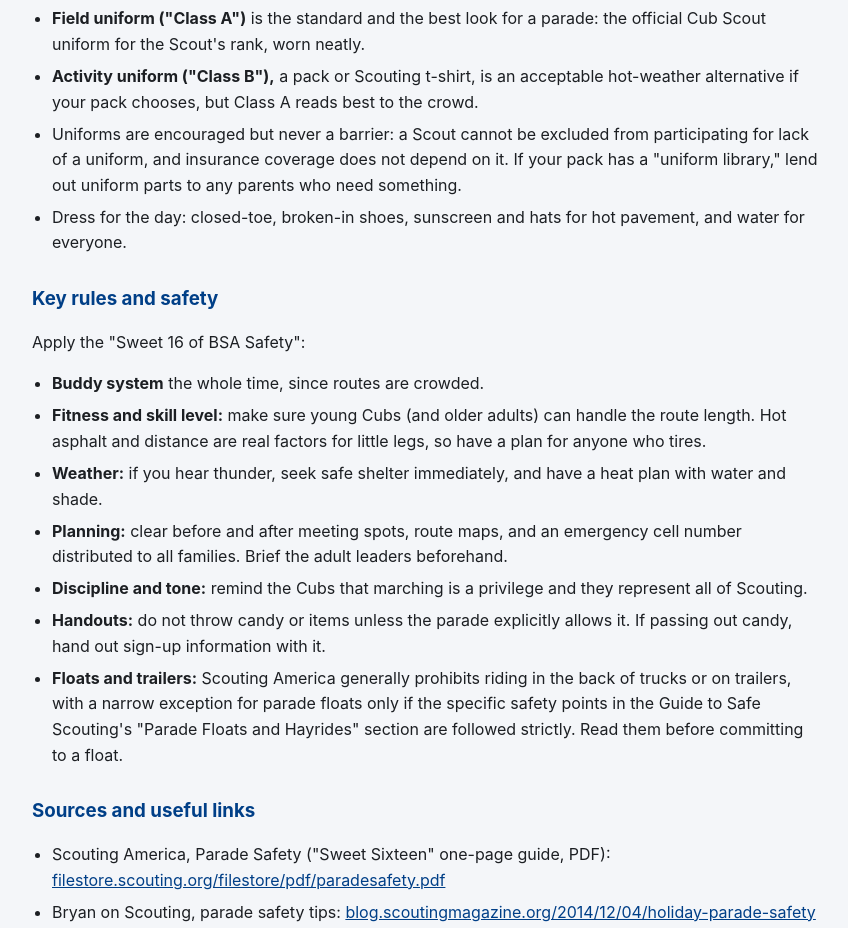
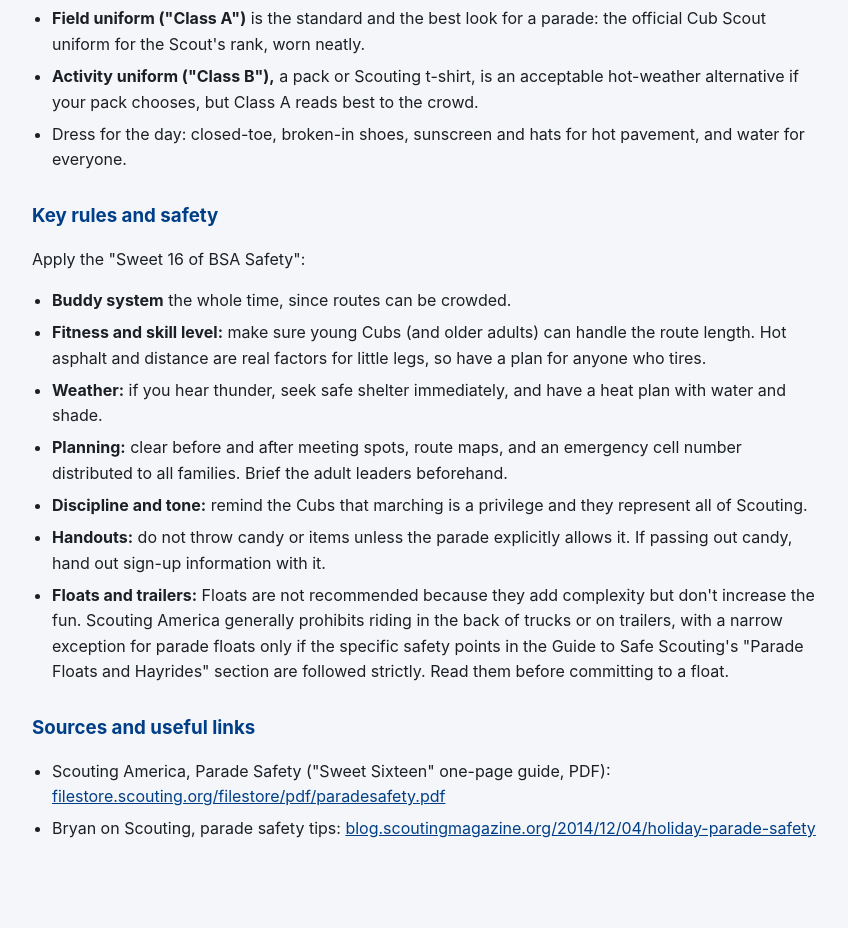
Before and after one commit to Plannity/scout_recruiting, a plain HTML site: page events/summer-fun.html in a window 1280 px wide. Shown: the part 4820-5748 px from the top of the page, without its empty margins (368-1216 px from the left). Drawn offline with Linux system fonts and the light colour scheme.

Commit message:
content: trim Summer Parade uniform and safety guidance
Remove the uniform-library bullet, soften the crowded-routes wording,
and add a recommendation against floats (complexity without added fun).

Co-Authored-By: Claude Fable 5 <noreply@anthropic.com>

```diff
--- a/events/summer-fun.html
+++ b/events/summer-fun.html
@@ -149,20 +149,19 @@
       <ul>
         <li><strong>Field uniform ("Class A")</strong> is the standard and the best look for a parade: the official Cub Scout uniform for the Scout's rank, worn neatly.</li>
         <li><strong>Activity uniform ("Class B"),</strong> a pack or Scouting t-shirt, is an acceptable hot-weather alternative if your pack chooses, but Class A reads best to the crowd.</li>
-        <li>Uniforms are encouraged but never a barrier: a Scout cannot be excluded from participating for lack of a uniform, and insurance coverage does not depend on it. If your pack has a "uniform library," lend out uniform parts to any parents who need something.</li>
         <li>Dress for the day: closed-toe, broken-in shoes, sunscreen and hats for hot pavement, and water for everyone.</li>
       </ul>
 
       <h3>Key rules and safety</h3>
       <p>Apply the "Sweet 16 of BSA Safety":</p>
       <ul>
-        <li><strong>Buddy system</strong> the whole time, since routes are crowded.</li>
+        <li><strong>Buddy system</strong> the whole time, since routes can be crowded.</li>
         <li><strong>Fitness and skill level:</strong> make sure young Cubs (and older adults) can handle the route length. Hot asphalt and distance are real factors for little legs, so have a plan for anyone who tires.</li>
         <li><strong>Weather:</strong> if you hear thunder, seek safe shelter immediately, and have a heat plan with water and shade.</li>
         <li><strong>Planning:</strong> clear before and after meeting spots, route maps, and an emergency cell number distributed to all families. Brief the adult leaders beforehand.</li>
         <li><strong>Discipline and tone:</strong> remind the Cubs that marching is a privilege and they represent all of Scouting.</li>
         <li><strong>Handouts:</strong> do not throw candy or items unless the parade explicitly allows it. If passing out candy, hand out sign-up information with it.</li>
-        <li><strong>Floats and trailers:</strong> Scouting America generally prohibits riding in the back of trucks or on trailers, with a narrow exception for parade floats only if the specific safety points in the Guide to Safe Scouting's "Parade Floats and Hayrides" section are followed strictly. Read them before committing to a float.</li>
+        <li><strong>Floats and trailers:</strong> Floats are not recommended because they add complexity but don't increase the fun. Scouting America generally prohibits riding in the back of trucks or on trailers, with a narrow exception for parade floats only if the specific safety points in the Guide to Safe Scouting's "Parade Floats and Hayrides" section are followed strictly. Read them before committing to a float.</li>
       </ul>
 
       <h3>Sources and useful links</h3>
```
